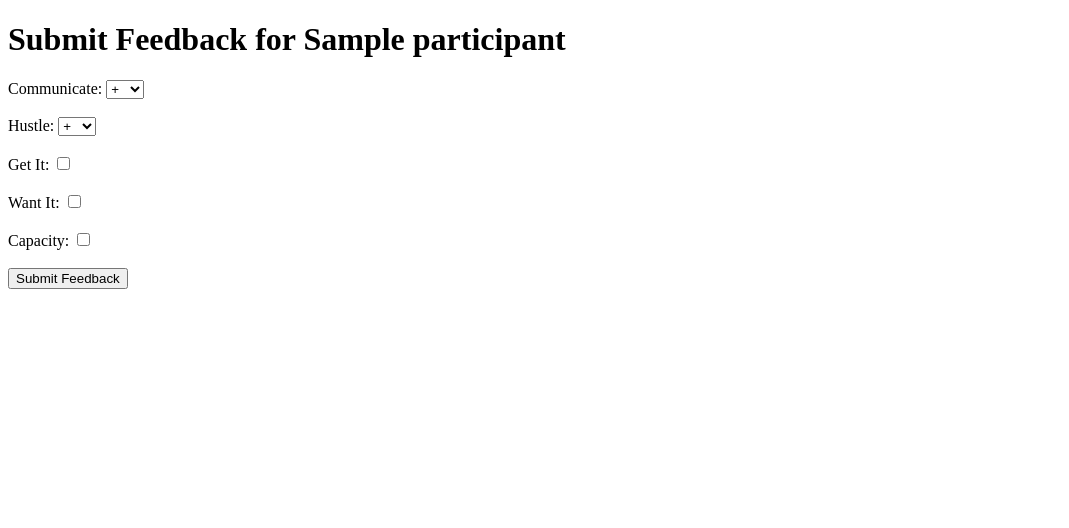
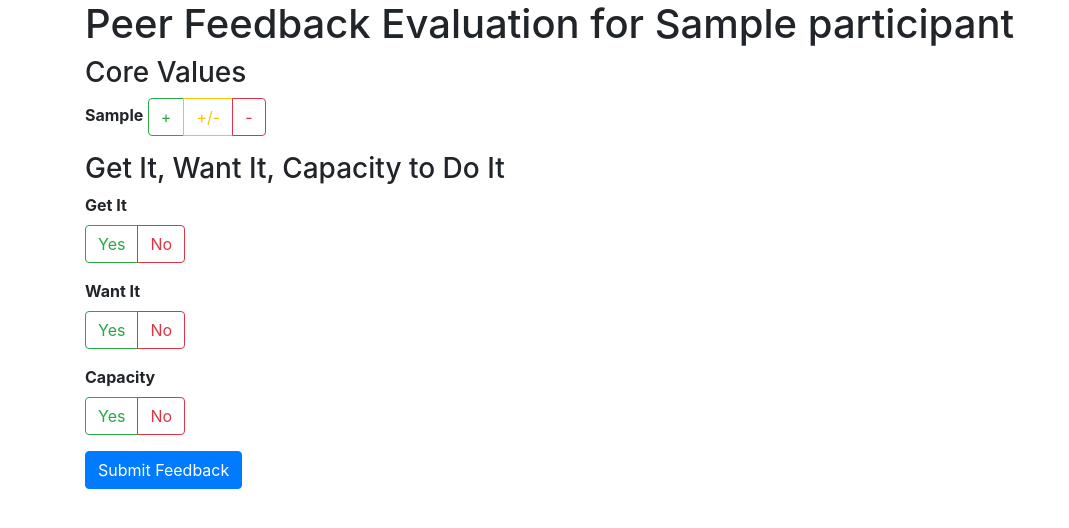
Before and after one commit to Einstein-bot/peer_feedback_app, a Python web app: template templates/feedback.html in a window 1280 px wide. Shown: the top 528 px of the page, without its empty margins (0-1069 px from the left). Run offline with Jinja, Linux system fonts and the light colour scheme; the template is opened without the code that fills it: most values are stand-ins (such as "Sample title", 1, 10 or a date in 2020); some libraries are stand-ins or nearby versions.

```diff
--- a/templates/feedback.html
+++ b/templates/feedback.html
@@ -3,38 +3,78 @@
 <head>
     <meta charset="UTF-8">
     <meta name="viewport" content="width=device-width, initial-scale=1.0">
-    <title>Feedback for {{ participant }}</title>
+    <title>Peer Feedback Evaluation</title>
+    <link rel="stylesheet" href="https://maxcdn.bootstrapcdn.com/bootstrap/4.0.0/css/bootstrap.min.css">
 </head>
 <body>
-    <h1>Submit Feedback for {{ participant }}</h1>
-    <form method="POST">
-        <label>Communicate: </label>
-        <select name="communicate">
-            <option value="+">+</option>
-            <option value="+/-">+/-</option>
-            <option value="-">-</option>
-        </select><br><br>
+    <div class="container">
+        <h1>Peer Feedback Evaluation for {{ participant }}</h1>
+        <form action="{{ url_for('feedback_session', session_id=session_id, participant=participant) }}" method="POST">
+            <!-- Core Values Evaluation -->
+            <div class="form-group">
+                <h3>Core Values</h3>
+                {% for core_value in core_values %}
+                <div class="mb-3">
+                    <label><strong>{{ core_value }}</strong></label>
+                    <div class="btn-group btn-group-toggle" data-toggle="buttons">
+                        <label class="btn btn-outline-success">
+                            <input type="radio" name="{{ core_value }}" value="+" autocomplete="off" required> +
+                        </label>
+                        <label class="btn btn-outline-warning">
+                            <input type="radio" name="{{ core_value }}" value="+/-" autocomplete="off" required> +/-
+                        </label>
+                        <label class="btn btn-outline-danger">
+                            <input type="radio" name="{{ core_value }}" value="-" autocomplete="off" required> -
+                        </label>
+                    </div>
+                </div>
+                {% endfor %}
+            </div>
 
-        <!-- Repeat for other core values -->
-        <label>Hustle: </label>
-        <select name="hustle">
-            <option value="+">+</option>
-            <option value="+/-">+/-</option>
-            <option value="-">-</option>
-        </select><br><br>
+            <!-- Additional Feedback Categories -->
+            <div class="form-group">
+                <h3>Get It, Want It, Capacity to Do It</h3>
+                <div class="mb-3">
+                    <label><strong>Get It</strong></label><br>
+                    <div class="btn-group btn-group-toggle" data-toggle="buttons">
+                        <label class="btn btn-outline-success">
+                            <input type="radio" name="get_it" value="yes" autocomplete="off" required> Yes
+                        </label>
+                        <label class="btn btn-outline-danger">
+                            <input type="radio" name="get_it" value="no" autocomplete="off" required> No
+                        </label>
+                    </div>
+                </div>
+                <div class="mb-3">
+                    <label><strong>Want It</strong></label><br>
+                    <div class="btn-group btn-group-toggle" data-toggle="buttons">
+                        <label class="btn btn-outline-success">
+                            <input type="radio" name="want_it" value="yes" autocomplete="off" required> Yes
+                        </label>
+                        <label class="btn btn-outline-danger">
+                            <input type="radio" name="want_it" value="no" autocomplete="off" required> No
+                        </label>
+                    </div>
+                </div>
+                <div class="mb-3">
+                    <label><strong>Capacity</strong></label><br>
+                    <div class="btn-group btn-group-toggle" data-toggle="buttons">
+                        <label class="btn btn-outline-success">
+                            <input type="radio" name="capacity" value="yes" autocomplete="off" required> Yes
+                        </label>
+                        <label class="btn btn-outline-danger">
+                            <input type="radio" name="capacity" value="no" autocomplete="off" required> No
+                        </label>
+                    </div>
+                </div>
+            </div>
 
-        <!-- Add all the core value dropdowns -->
+            <!-- Submit Button -->
+            <button type="submit" class="btn btn-primary">Submit Feedback</button>
+        </form>
+    </div>
 
-        <label>Get It: </label>
-        <input type="checkbox" name="get_it"><br><br>
-
-        <label>Want It: </label>
-        <input type="checkbox" name="want_it"><br><br>
-
-        <label>Capacity: </label>
-        <input type="checkbox" name="capacity"><br><br>
-
-        <button type="submit">Submit Feedback</button>
-    </form>
+    <script src="https://code.jquery.com/jquery-3.2.1.slim.min.js"></script>
+    <script src="https://maxcdn.bootstrapcdn.com/bootstrap/4.0.0/js/bootstrap.min.js"></script>
 </body>
 </html>
```
Also changed, not shown: app.py (+99 -24 lines), templates/admin.html (+16 -14 lines), templates/results.html (+29 -23 lines), 1 other file.
